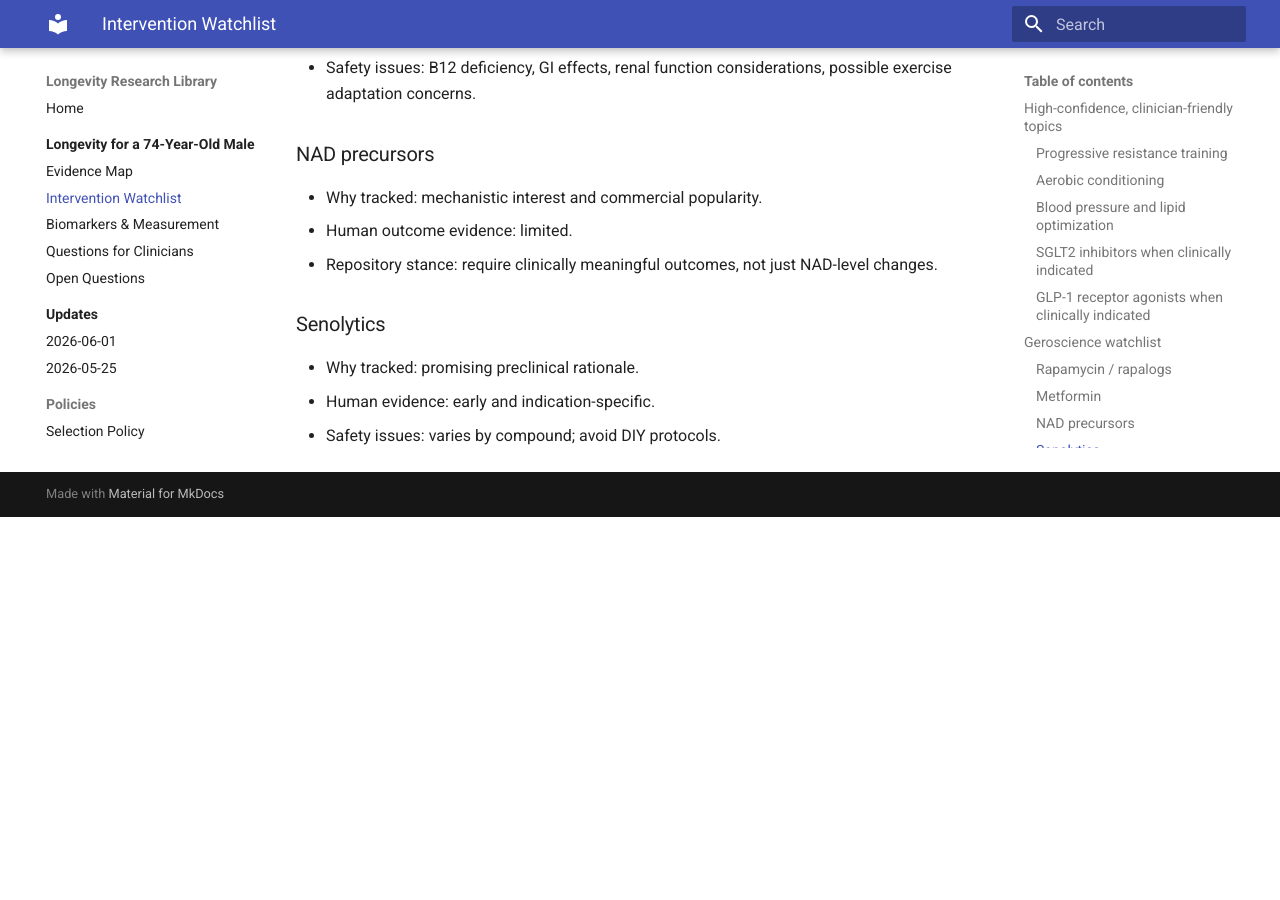
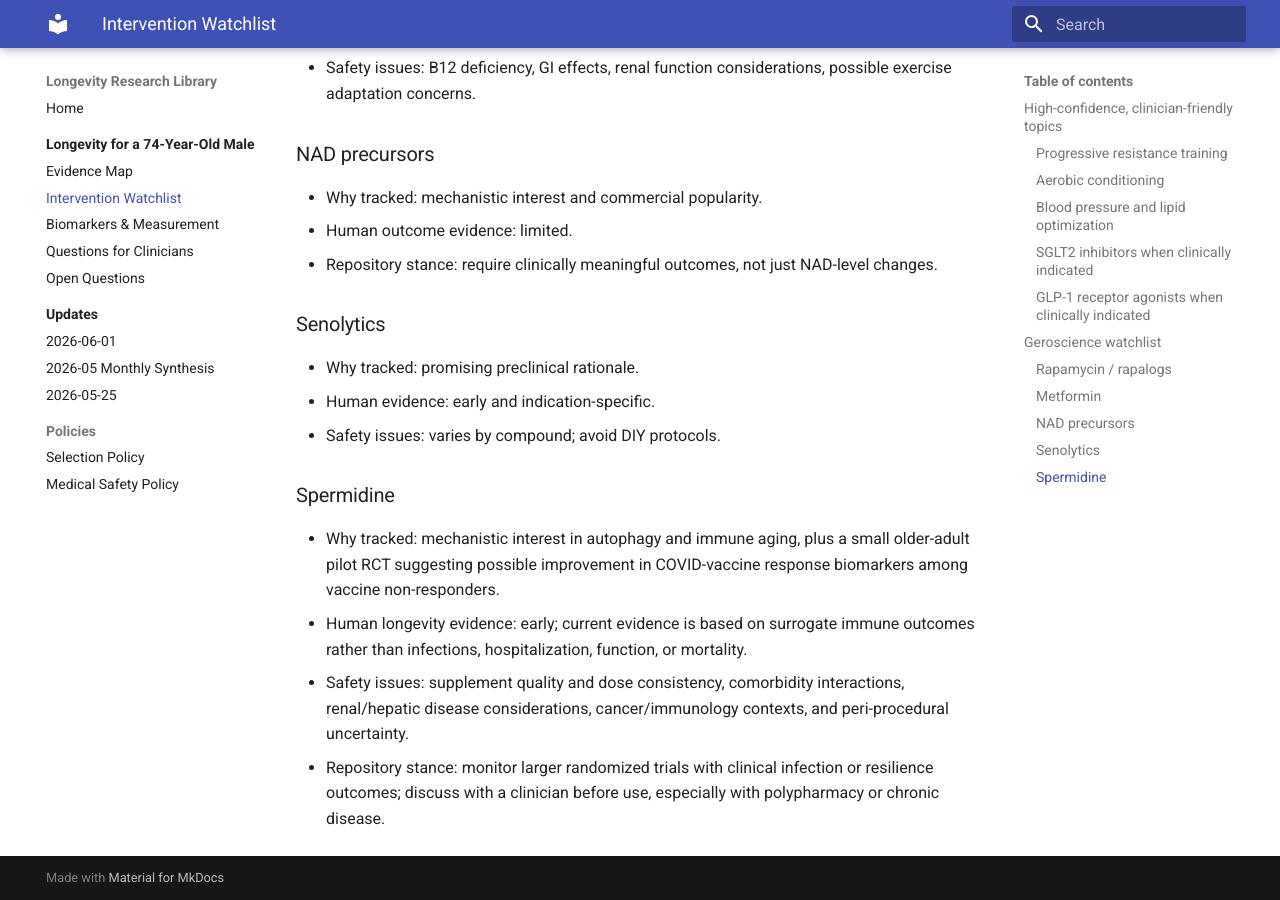
Before and after one commit to TerryHilsberg/longevity-research-library, an MkDocs documentation site: the page built from docs/topics/longevity-74-male/intervention-watchlist.md, in a window 1280 px wide and 900 px high, scrolled down 1812 px. Built offline with MkDocs 1.6.1 and Material for MkDocs 9.7.7, drawn with Linux system fonts in a browser that asks for light colours; before the commit the page ends 2329 px from its top, so only the background shows below that.

Commit message:
Add May 2026 longevity synthesis

```diff
--- a/docs/topics/longevity-74-male/intervention-watchlist.md
+++ b/docs/topics/longevity-74-male/intervention-watchlist.md
@@ -61,3 +61,10 @@
 - Why tracked: promising preclinical rationale.
 - Human evidence: early and indication-specific.
 - Safety issues: varies by compound; avoid DIY protocols.
+
+### Spermidine
+
+- Why tracked: mechanistic interest in autophagy and immune aging, plus a small older-adult pilot RCT suggesting possible improvement in COVID-vaccine response biomarkers among vaccine non-responders.
+- Human longevity evidence: early; current evidence is based on surrogate immune outcomes rather than infections, hospitalization, function, or mortality.
+- Safety issues: supplement quality and dose consistency, comorbidity interactions, renal/hepatic disease considerations, cancer/immunology contexts, and peri-procedural uncertainty.
+- Repository stance: monitor larger randomized trials with clinical infection or resilience outcomes; discuss with a clinician before use, especially with polypharmacy or chronic disease.
--- a/mkdocs.yml
+++ b/mkdocs.yml
@@ -14,6 +14,7 @@
   - Updates:
       - Latest Updates: updates/index.md
       - 2026-06-01: updates/2026-06-01.md
+      - 2026-05 Monthly Synthesis: updates/2026-05-monthly-synthesis.md
       - 2026-05-25: updates/2026-05-25.md
   - Policies:
       - Selection Policy: policies/selection-policy.md
```
Also changed, not shown: docs/topics/longevity-74-male/open-questions.md (+2 -0 lines), docs/updates/2026-05-monthly-synthesis.md (added, +46 -0 lines), docs/updates/index.md (+1 -0 lines).
